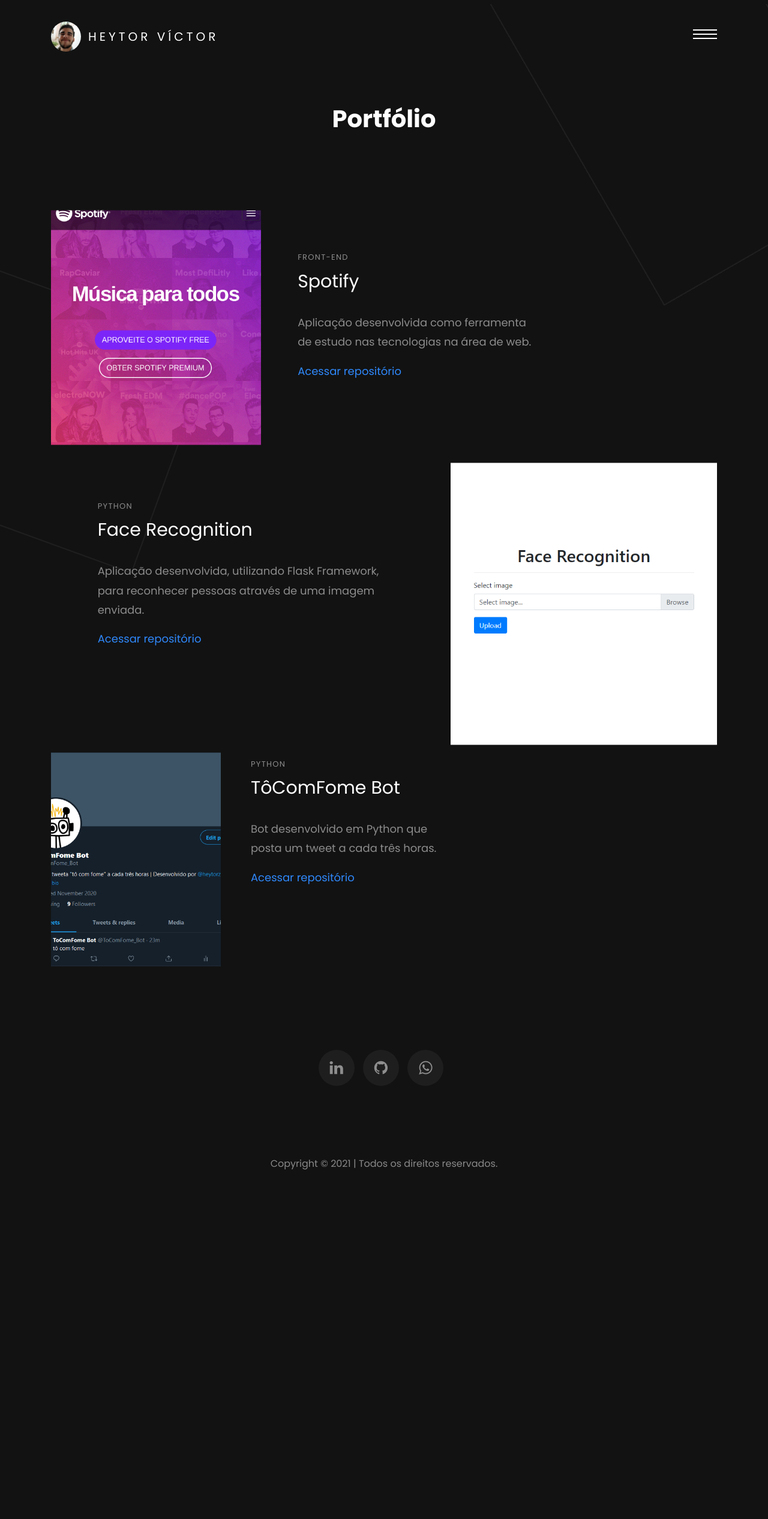
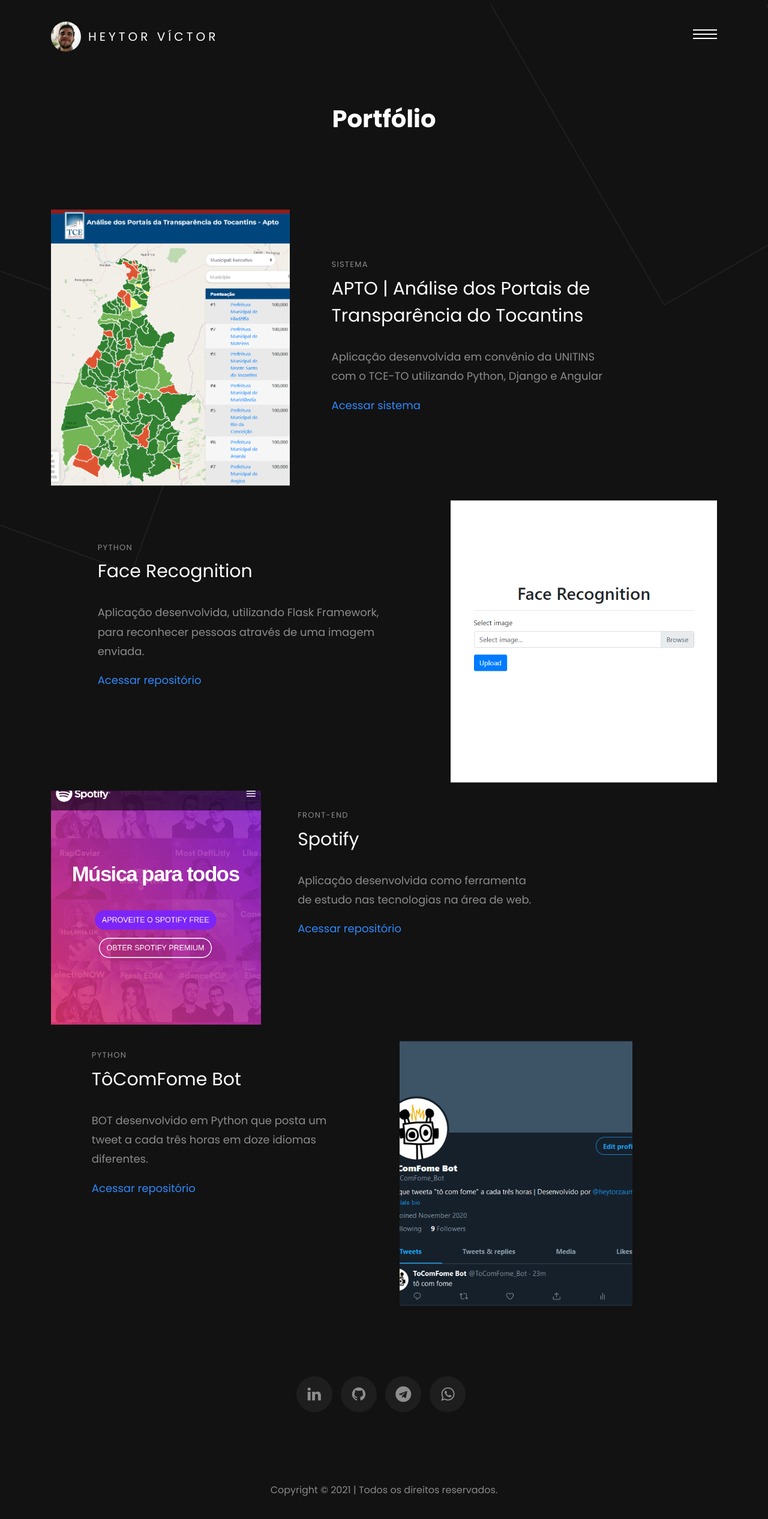
Before and after one commit to heytorvas/heytorvas.github.io, a plain HTML site: page portfolio.html in a window 1280 px wide. Shown: the top 2532 px of the page at 60% size. Before the commit the page ends 2099 px from the top, so only its background shows below. Drawn offline with Linux system fonts and the light colour scheme; some packages are replaced by stand-ins of ours; no server answers; files whose address does not match are found by name.

Commit message:
update experience and portfolio

```diff
--- a/portfolio.html
+++ b/portfolio.html
@@ -82,20 +82,22 @@
           </div>
           <div class="row no-gutters">
 
+
             <div class="block-3 d-md-flex ftco-animate" data-scrollax-parent="true">
-	            <a target="_blank" rel="noreferrer noopener" href="https://spotify-heytorvas.netlify.app/" class="image d-flex justify-content-center align-items-center" style="background-image: url('images/spotify-mobile.png'); " data-scrollax=" properties: { translateY: '-30%'}">
+	            <a target="_blank" rel="noreferrer noopener" href="http://apto.tceto.tc.br" class="image d-flex justify-content-center align-items-center" style="background-image: url('images/apto.PNG'); " data-scrollax=" properties: { translateY: '-30%'}">
 	              <div class="icon d-flex text-center justify-content-center align-items-center">
 	                <span class="icon-search"></span>
 	              </div>
 	            </a>
 	            <div class="text">
-	              <h4 class="subheading">Front-end</h4>
-	              <h2 class="heading"><a href="portfolio-single.html">Spotify</a></h2>
-	              <p>Aplicação desenvolvida como ferramenta de estudo nas tecnologias na área de web.</p>
-	              <p><a target="_blank" rel="noreferrer noopener" href="https://github.com/heytorvas/spotify-clone">Acessar repositório</a></p>
+	              <h4 class="subheading">Sistema</h4>
+	              <h2 class="heading"><a href="portfolio-single.html">APTO | Análise dos Portais de Transparência do Tocantins</a></h2>
+	              <p>Aplicação desenvolvida em convênio da UNITINS com o TCE-TO utilizando Python, Django e Angular</p>
+	              <p><a target="_blank" rel="noreferrer noopener" href="http://apto.tceto.tc.br">Acessar sistema</a></p>
 	            </div>
-	          </div>
-	          <div class="block-3 d-md-flex ftco-animate" data-scrollax-parent="true">
+            </div>
+
+            <div class="block-3 d-md-flex ftco-animate" data-scrollax-parent="true">
 	            <a target="_blank" rel="noreferrer noopener" href="https://github.com/heytorvas/face-recognition" class="image order-2 d-flex justify-content-center align-items-center" style="background-image: url('images/face-recognition.PNG'); " data-scrollax=" properties: { translateY: '-30%'}">
 	              <div class="icon d-flex text-center justify-content-center align-items-center">
 	                <span class="icon-search"></span>
@@ -109,20 +111,33 @@
 	            </div>
             </div>
 
-
             <div class="block-3 d-md-flex ftco-animate" data-scrollax-parent="true">
-	            <a target="_blank" rel="noreferrer noopener" href="https://twitter.com/ToComFome_Bot" class="image d-flex justify-content-center align-items-center" style="background-image: url('images/tocomfome-bot.PNG'); " data-scrollax=" properties: { translateY: '-30%'}">
+	            <a target="_blank" rel="noreferrer noopener" href="https://spotify-heytorvas.netlify.app/" class="image d-flex justify-content-center align-items-center" style="background-image: url('images/spotify-mobile.png'); " data-scrollax=" properties: { translateY: '-30%'}">
 	              <div class="icon d-flex text-center justify-content-center align-items-center">
 	                <span class="icon-search"></span>
 	              </div>
 	            </a>
 	            <div class="text">
+	              <h4 class="subheading">Front-end</h4>
+	              <h2 class="heading"><a href="portfolio-single.html">Spotify</a></h2>
+	              <p>Aplicação desenvolvida como ferramenta de estudo nas tecnologias na área de web.</p>
+	              <p><a target="_blank" rel="noreferrer noopener" href="https://github.com/heytorvas/spotify-clone">Acessar repositório</a></p>
+	            </div>
+            </div>
+
+            <div class="block-3 d-md-flex ftco-animate" data-scrollax-parent="true">
+	            <a target="_blank" rel="noreferrer noopener" href="https://github.com/heytorvas/face-recognition" class="image order-2 d-flex justify-content-center align-items-center" style="background-image: url('images/tocomfome-bot.PNG'); " data-scrollax=" properties: { translateY: '-30%'}">
+	              <div class="icon d-flex text-center justify-content-center align-items-center">
+	                <span class="icon-search"></span>
+	              </div>
+	            </a>
+	            <div class="text order-1">
 	              <h4 class="subheading">Python</h4>
-	              <h2 class="heading"><a target="_blank" rel="noreferrer noopener" href="https://twitter.com/ToComFome_Bot">TôComFome Bot</a></h2>
-	              <p>Bot desenvolvido em Python que posta um tweet a cada três horas.</p>
+	              <h2 class="heading"><a href="https://twitter.com/ToComFome_BOT">TôComFome Bot</a></h2>
+	              <p>BOT desenvolvido em Python que posta um tweet a cada três horas em doze idiomas diferentes.</p>
 	              <p><a target="_blank" rel="noreferrer noopener" href="https://github.com/heytorvas/tocomfome-bot">Acessar repositório</a></p>
 	            </div>
-	          </div>
+            </div>
 
           </div>
           <!-- <div class="row mt-5">
@@ -153,6 +168,8 @@
                       href="https://linkedin.com/in/heytorvictor"><span class="icon-linkedin"></span></a></li>
                   <li class="ftco-animate"><a target="_blank" rel="noreferrer noopener"
                       href="https://github.com/heytorvas"><span class="icon-github"></span></a></li>
+                  <li class="ftco-animate"><a target="_blank" rel="noreferrer noopener"
+                    href="https://t.me/heytor"><span class="icon-telegram"></span></a></li>
                   <!-- <li class="ftco-animate"><a target="_blank" rel="noreferrer noopener"
                       href="https://facebook.com/heytorvictor"><span class="icon-facebook"></span></a></li>
                   <li class="ftco-animate"><a target="_blank" rel="noreferrer noopener"
```
Also changed, not shown: index.html (+15 -3 lines), images/apto.PNG (added), images/work-1.jpg (deleted), images/work-2.jpg (deleted).
